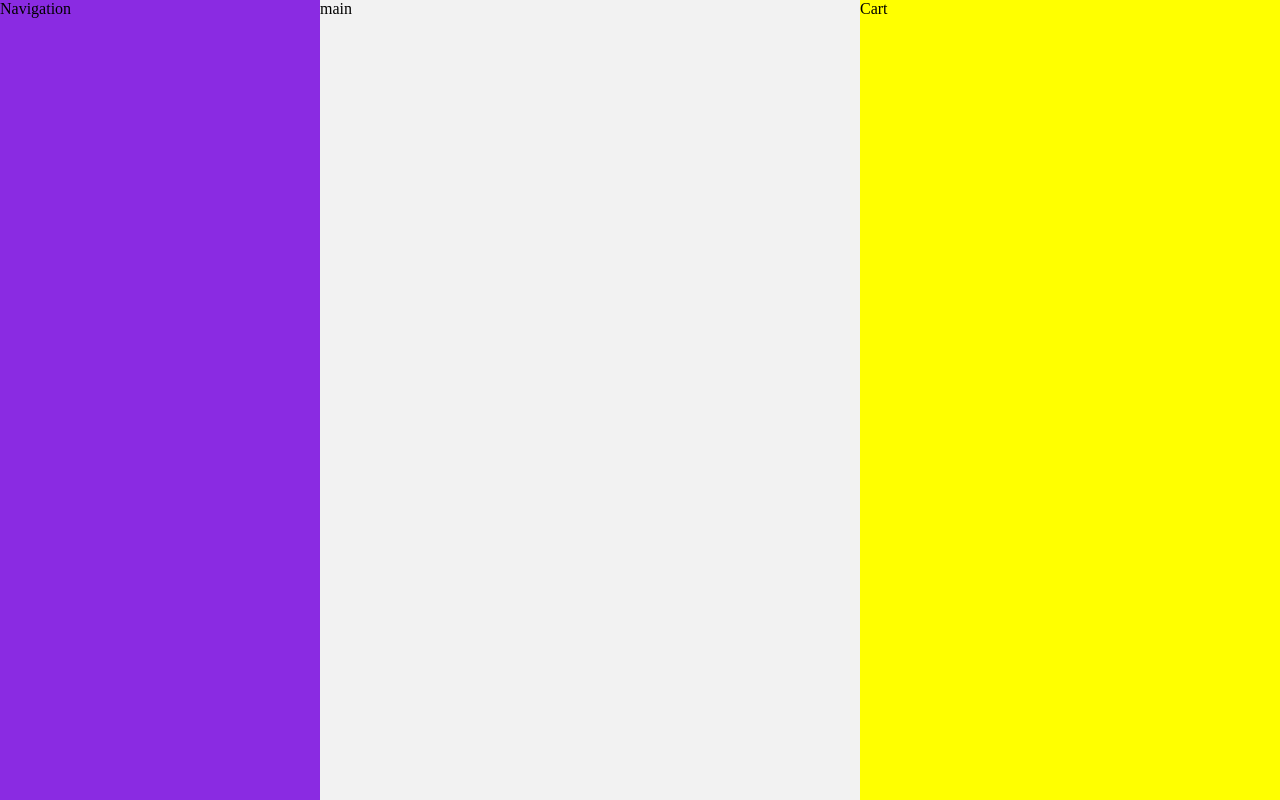
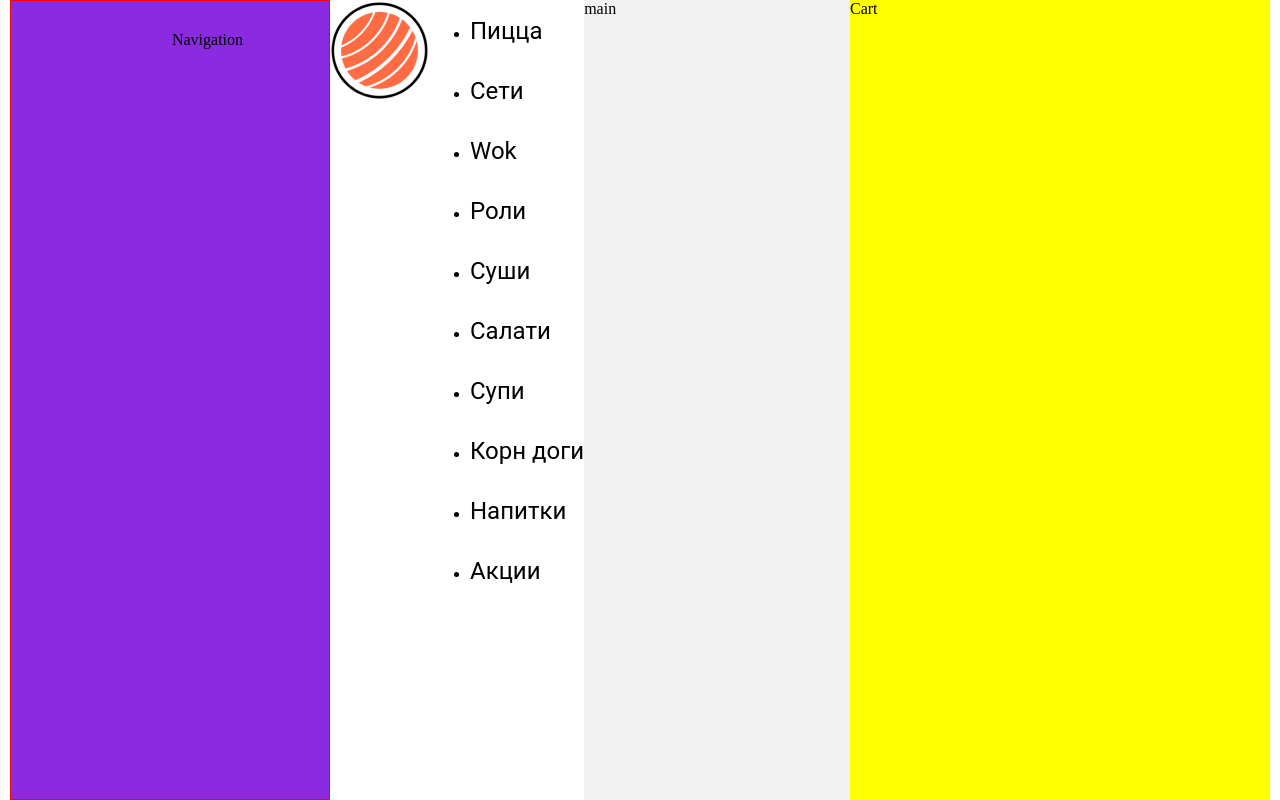
Before and after one commit to VALERKA15/sushi, a plain HTML site: page index.html in a window 1280 px wide. Drawn offline with Linux system fonts and the light colour scheme.

Commit message:
navigation

```diff
--- a/index.html
+++ b/index.html
@@ -12,6 +12,45 @@
 <body>
     <main class="main">
          <aside class="side-left">Navigation</aside>
+         <a href="/" class="logo">
+             <img class="logo__img" src="./img/logo.png" alt="logo" />
+         </a>
+         <div class="he"></div>
+         <nav>
+             <ul class="nav__list">
+                 <li class="nav__item nav__item--pizza"><a href="#" class="nav__link">
+                    Пицца
+                 </a></li>
+                 <li class="nav__item nav__item--set"><a href="" class="nav__link">
+                    Сети
+                 </a></li>
+                 <li class="nav__item nav__item--wok"><a href="" class="nav__link">
+                    Wok
+                 </a></li>
+                 <li class="nav__item nav__item--rol"><a href="" class="nav__link">
+                    Роли
+                 </a></li>
+                 <li class="nav__item nav__item--shysi"><a href="" class="nav__link">
+                    Суши
+                 </a></li>
+                 <li class="nav__item nav__item--salat"><a href="" class="nav__link">
+                    Салати
+                 </a></li>
+                 <li class="nav__item nav__item--soup"><a href="" class="nav__link">
+                    Супи
+                 </a></li>
+                 <li class="nav__item nav__item--corn-dog"><a href="" class="nav__link">
+                    Корн доги
+                 </a></li>
+                 <li class="nav__item nav__item--drinks"><a href="" class="nav__link">
+                    Напитки
+                 </a></li>
+                 <li class="nav__item nav__item--sale"><a href="" class="nav__link">
+                    Акции
+                 </a></li>
+             </ul>
+         </nav>
+        </aside>
             <section class="content"> main </section>
          <aside class="side-right"> Cart </aside>
 </main>
--- a/style.css
+++ b/style.css
@@ -1,17 +1,36 @@
+* {
+    box-sizing: border-box;
+}
+
 .main {
     display: flex;
-    height: 100vh;
+    max-width: 1948px;
+    padding: 0 10px;
+    margin: 0 auto;
 }
 
 .side-left {
-    max-width: 320px;
+     max-width: 320px;
     width: 100%;
+
+    display: flex;
+    flex-direction: column;
+    align-items: center;
+
     background-color: blueviolet;
+    padding: 30px;
+    padding-left: 100px;
+    padding-right: 25px;
+
+    border: 1px solid red;
+
+    height: 100vh;
 }
 
 .side-right {
     max-width: 420px;
     width: 100%;
+
     background-color: yellow;
 }
 
@@ -19,3 +38,28 @@
     flex-grow: 1;
     background-color: #F2F2F2;
 }
+
+.hr {
+    width: 100px;
+    border: 0.5px solid #a4acad;
+    margin-top: 30px;
+}
+
+.nav__item {
+    margin-bottom: 30px;
+}
+
+.nav__link {
+    font-family: 'Roboto', sans-serif;
+    font-style: normal;
+    font-weight: 400;
+    font-size: 24px;
+    line-height: 30px;
+
+    text-decoration: none;
+    color: black;
+}
+
+.nav__item:hover .nav__link {
+    color: #ff9846;
+}
```
Also changed, not shown: img/logo.png (added), img/Новая папка/1.png (added), img/Новая папка/Shape.png (added), img/Новая папка/Vector (1).png (added), img/Новая папка/Vector.png (added), img/Новая папка/WOK.png (added), img/Новая папка/Акции.png (added), img/Новая папка/Меню.png (added), img/Новая папка/Роллы.png (added), img/Новая папка/Салаты.png (added), img/Новая папка/Сеты.png (added), img/Новая папка/Супы.png (added), img/Новая папка/Суши.png (added).
